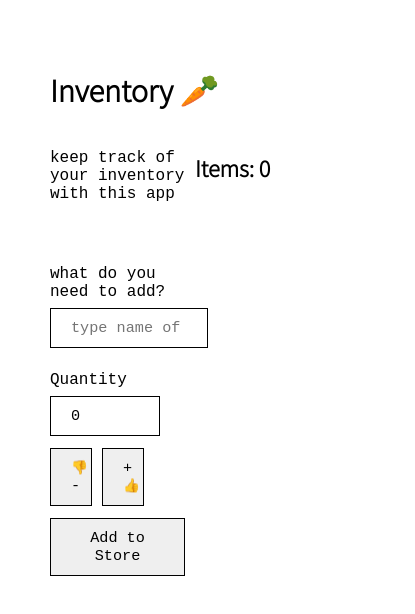
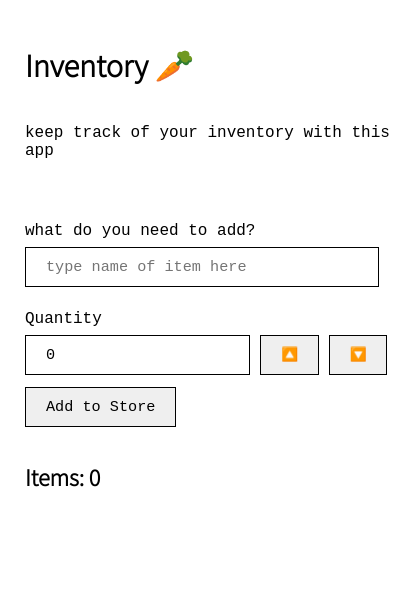
Before and after one commit to benjaminsanga/items_inventory, a React (Create React App) app: page / in a window 390 px wide. Shown: the top 614 px of the page, 415 px wide, since content can reach past the window. Built offline with nearby package versions, Linux system fonts and the light colour scheme; a web font is replaced by a local one.

Commit message:
delete item, time and date, responsiveness added

```diff
--- a/src/App.css
+++ b/src/App.css
@@ -20,3 +20,29 @@ main div {
 .quantity-btn {
     width: 15%;
 }
+
+.item-and-date {
+    display: flex;
+    flex-direction: row;
+    justify-content: space-between;
+}
+
+.item-and-date i {
+    font-size: 10px;
+}
+
+
+@media only screen and (max-width: 600px) {
+    main {
+        flex-direction: column;
+        justify-content: space-between;
+    }
+
+    main div {
+        width: 100vw;
+    }
+
+    .quantity-btn {
+        width: 15%;
+    }
+}
--- a/src/App.tsx
+++ b/src/App.tsx
@@ -22,7 +22,8 @@ function App() {
 
     dispatch( addItem({
       item,
-      quantity
+      quantity,
+      date: `${new Date().toLocaleDateString()} / ${new Date().toLocaleTimeString()}`
     }) )
 
     setItem('')
@@ -31,7 +32,7 @@ function App() {
   }
 
   const handleRemoveItem = (index: number) => {
-    if (!index) return
+    if (index < 0) return
     dispatch ( removeItem(index) )
   }
 
@@ -64,12 +65,12 @@ function App() {
               e.preventDefault()
               if (quantity <= 0) return
               setQuantity( quantity - 1 )
-              }} className='quantity-btn'><b style={{fontSize: '0.85rem'}}> 👎 </b> -</button>
+              }} className='quantity-btn'><b>🔼 </b></button>
 
             <button onClick={(e) => {
               e.preventDefault()
               setQuantity( quantity + 1 )
-              }} className='quantity-btn'>+ <b style={{fontSize: '0.85rem'}}> 👍 </b></button>
+              }} className='quantity-btn'><b>🔽 </b></button>
             <br/>
 
             <button onClick={(e) => handleAddToStore(e)}>Add to Store</button>
@@ -82,13 +83,16 @@ function App() {
           {
             state.items.map( (item, index) => (
               <section key={index}>
-                <p>#{index+1} - {item.item}</p>
+                <p className='item-and-date'>
+                  #{state.items.length-index} - {item.item}
+                  <i>{item.date}</i>
+                </p>
                 <span>Quantity: {item.quantity}</span>
                 <button onClick={() => ''} className='small-box'>😩  -1</button>
                 <button onClick={() => handleRemoveItem(index)} className='small-box danger'>Remove ❎ </button>
-                <p>------------------------------------------</p>
+                <p>----------------------------</p>
               </section>
-            ))
+            )).reverse()
           }
 
         </div>
--- a/src/features/items-slice.ts
+++ b/src/features/items-slice.ts
@@ -1,7 +1,7 @@
 import { createSlice, PayloadAction } from '@reduxjs/toolkit'
 
 interface ItemsType {
-    items: {item: string, quantity: number}[]
+    items: {item: string, quantity: number, date: string}[]
 }
 
 const initialValue: ItemsType = {
@@ -12,11 +12,11 @@ export const itemSlice = createSlice({
     name: 'items',
     initialState: initialValue,
     reducers: {
-        addItem(state, action: PayloadAction<{item: string, quantity: number}>) {
-            state.items.push(action.payload)
+        addItem(state, action: PayloadAction<{item: string, quantity: number, date: string}>) {
+            state.items = [...state.items, action.payload]
         },
         removeItem(state, action: PayloadAction<number>) {
-            state.items.concat(state.items.filter((_, i) => i !== action.payload))
+            state.items = [...state.items.filter((_, i) => i !== action.payload)]
         }
     }
 })
--- a/src/index.css
+++ b/src/index.css
@@ -35,3 +35,15 @@ form input, button {
   margin: 7px 10px 5px 0;
   border: .5px solid #000;
 }
+
+b {
+  font-size: 0.85rem;
+}
+
+@media only screen and (max-width: 600px) {
+  div.App {
+    padding: 20px;
+    margin: 5px;
+    box-sizing: border-box;
+  }
+}
```
